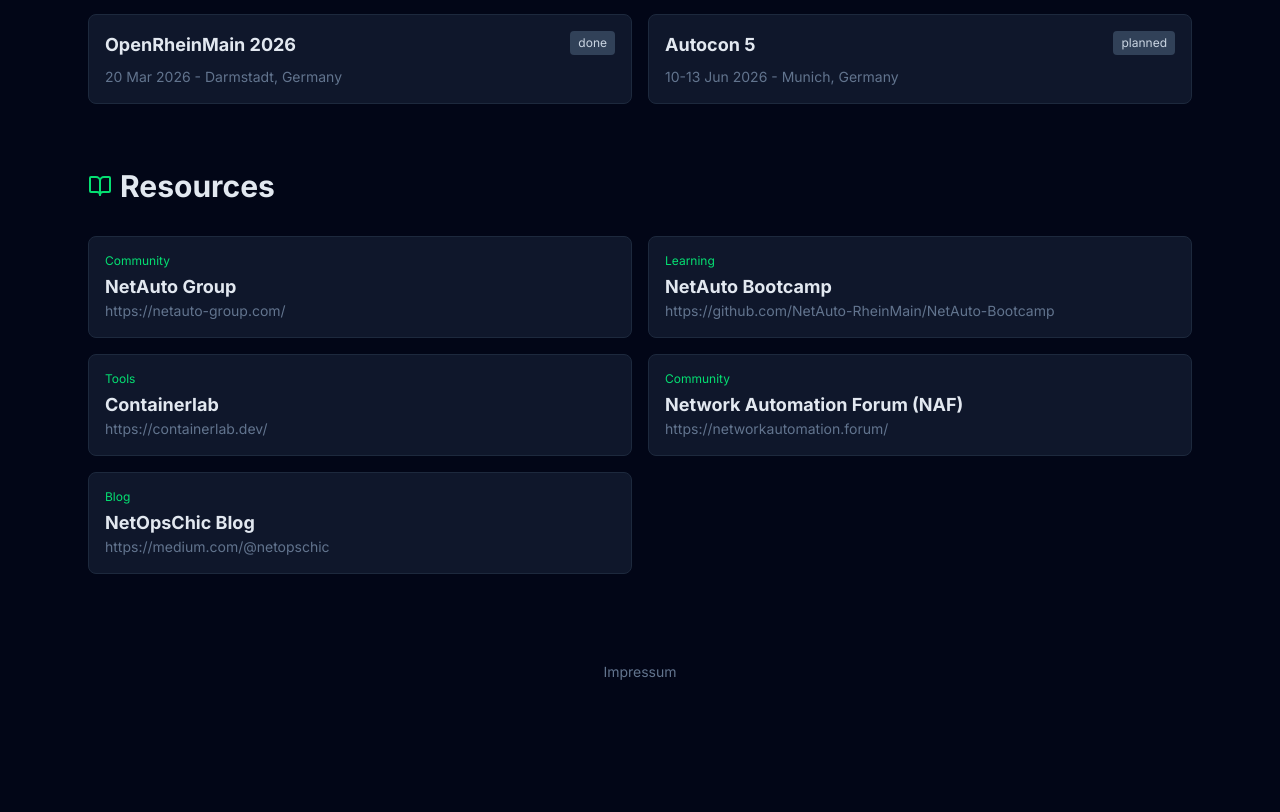
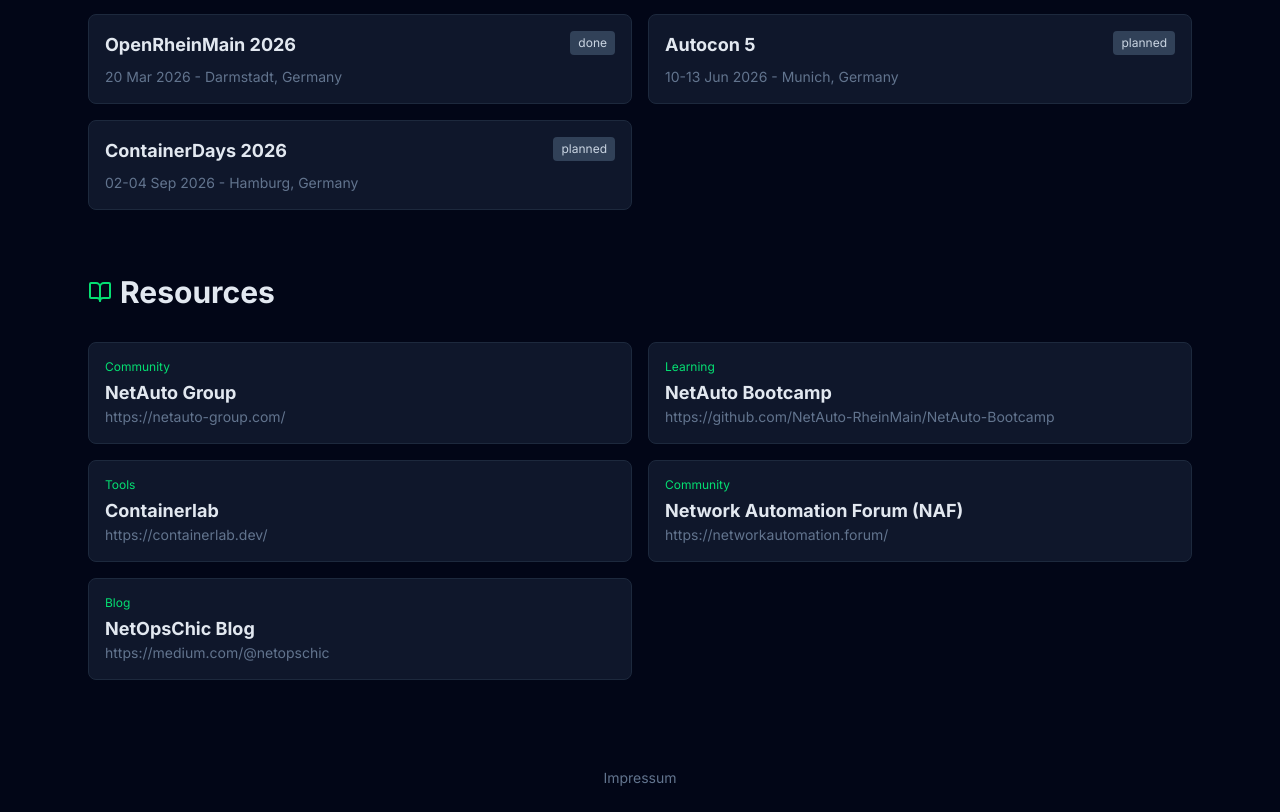
Before and after one commit to floehden/floehden.github.io, a Next.js app in the folder website/: page /projects in a window 1280 px wide. Shown: the part 1042-1854 px from the top of the page. Before the commit the page ends 1748 px from the top, so only its background shows below. Built offline with nearby package versions, Linux system fonts and the light colour scheme.

Commit message:
Projects update

```diff
--- a/website/app/projects/page.tsx
+++ b/website/app/projects/page.tsx
@@ -51,7 +51,7 @@
     {name: "DENOG 17", url: "https://www.denog.de/de/meetings/denog17/", date: "09-11 Nov 2025", location: "Germany", status: "done"},
     {name: "OpenRheinMain 2026", url: "https://openrheinmain.org/", date: "20 Mar 2026", location: "Darmstadt, Germany", status: "done"},
     {name: "Autocon 5", url: "https://networkautomation.forum/autocon5", date: "10-13 Jun 2026", location: "Munich, Germany", status: "planned"},
-
+    {name: "ContainerDays 2026", url: "https://containerdays.io/", date: "02-04 Sep 2026", location: "Hamburg, Germany", status: "planned"},
   ];
 
   const resources = [
```
